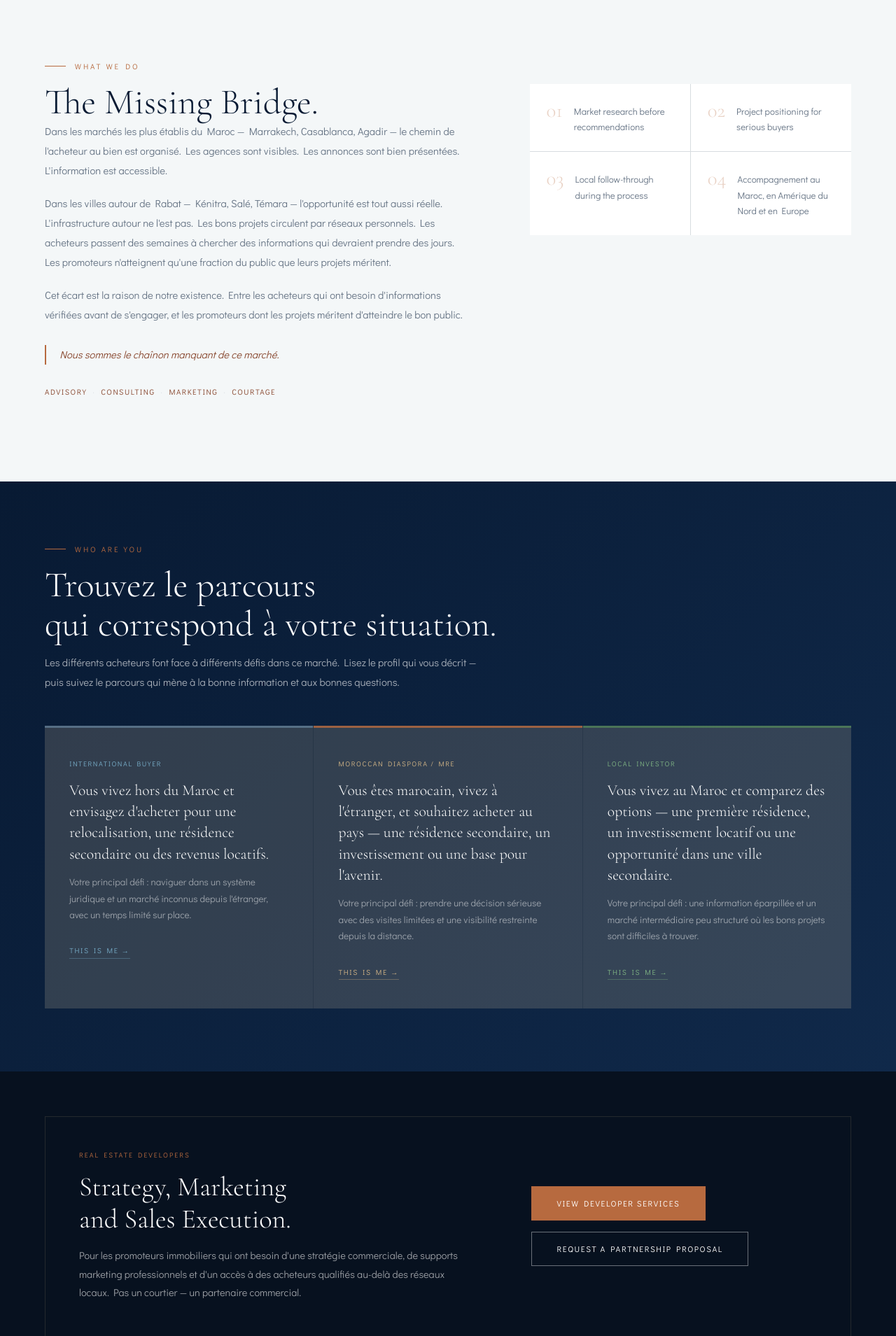
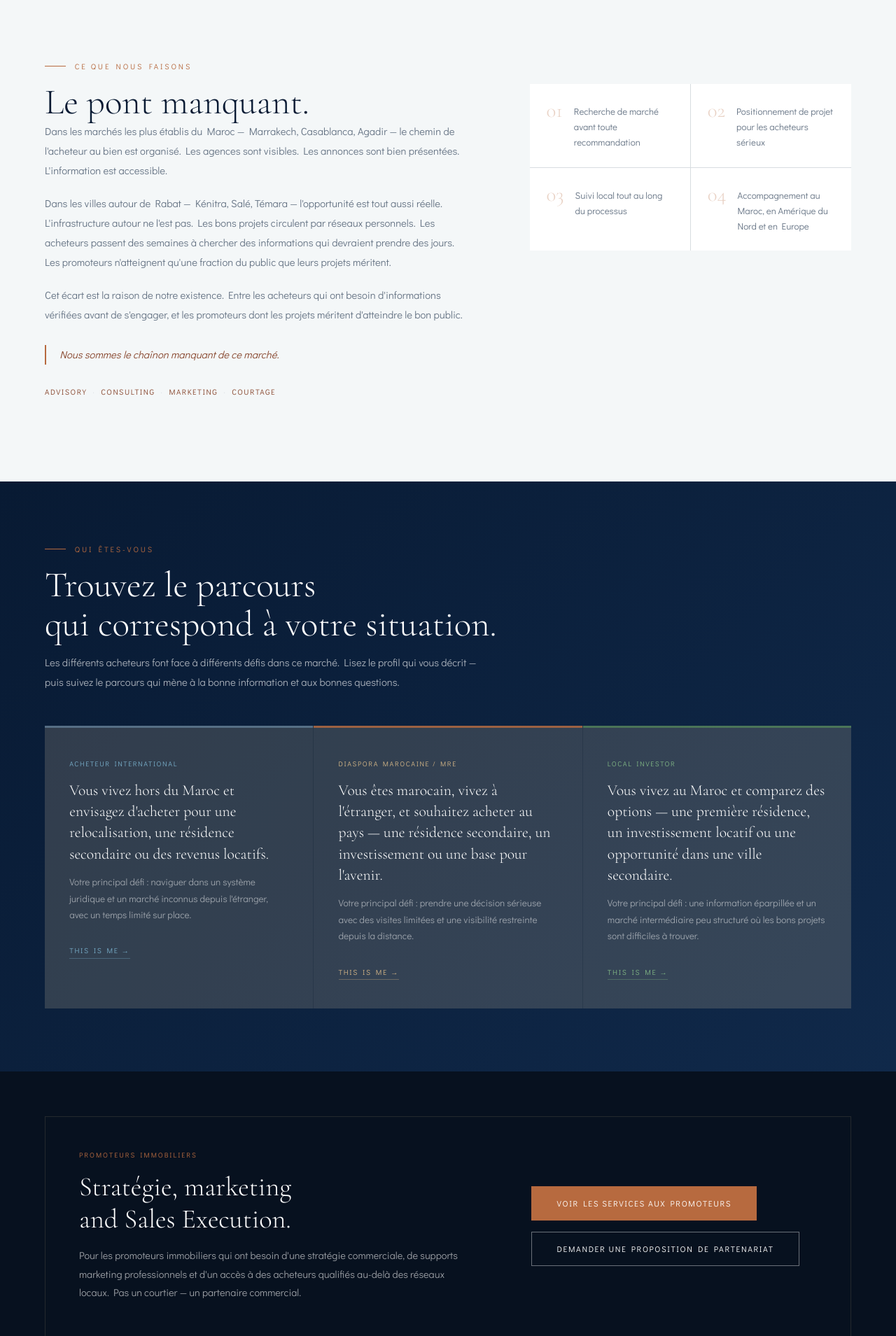
Before and after one commit to stouisse-cell/ri, a plain HTML site: page fr/index.html in a window 1280 px wide. Shown: the part 802-2711 px from the top of the page at 70% size. Drawn offline with nearby package versions, Linux system fonts and the light colour scheme.

Commit message:
Add files via upload

```diff
--- a/fr/index.html
+++ b/fr/index.html
@@ -7,7 +7,7 @@
 <meta name="description" content="Rahim International combines real estate advisory, market research, project strategy, marketing, and brokerage to help buyers and developers make better decisions in the Rabat-Salé-Kénitra market.">
 <link rel="canonical" href="https://rahiminternational.com/">
 <link rel="icon" type="image/png" href="../logo.png">
-<meta property="og:title" content="Rahim International | Morocco Real Estate Advisory &amp; Consulting">
+<meta property="og:title" content="Rahim International | Morocco Conseil immobilier &amp; consulting">
 <meta property="og:description" content="We bridge the distance. Real estate advisory for buyers and developers in the Rabat-Salé-Kénitra market.">
 <meta property="og:image" content="https://rahiminternational.com/elaf.jpg">
 <meta property="og:type" content="website">
@@ -473,9 +473,9 @@
     <li class="nav-dropdown">
       <button class="nav-dropdown-toggle" type="button" aria-haspopup="true">Guides d'achat</button>
       <div class="nav-dropdown-menu">
-        <a href="guides/index.html">Buying Guides Overview</a>
+        <a href="guides/index.html">Aperçu des guides d'achat</a>
         <a href="guides/buying-property-morocco.html">Acheter au Maroc</a>
-        <a href="guides/daam-sakani-guide.html">Daam Sakani Guide</a>
+        <a href="guides/daam-sakani-guide.html">Guide Daam Sakani</a>
         <a href="guides/kenitra-vs-rabat.html">Kénitra vs Rabat</a>
       </div>
     </li>
@@ -500,7 +500,7 @@
     <div class="hero-overlay" aria-hidden="true"></div>
     <div class="hero-pattern" aria-hidden="true"></div>
     <div class="hero-content">
-      <p class="hero-eyebrow">Real Estate Advisory &amp; Consulting</p>
+      <p class="hero-eyebrow">Conseil immobilier &amp; consulting</p>
       <h1 class="hero-title">Nous créons le lien.<br><em>Et vous guidons jusqu'à l'autre côté.</em></h1>
       <p class="hero-sub">Nous combinons conseil immobilier, recherche de marché, stratégie de projet, marketing et courtage pour aider les acheteurs et promoteurs à prendre de meilleures décisions dans la région Rabat-Salé-Kénitra.</p>
       <div class="hero-actions">
@@ -515,8 +515,8 @@
   <section class="problem-section" style="padding:var(--section-pad);" id="about">
     <div class="problem-split">
       <div>
-        <p class="section-eyebrow">What We Do</p>
-        <h2 class="section-title" style="color:var(--navy);">The Missing Bridge.</h2>
+        <p class="section-eyebrow">Ce que nous faisons</p>
+        <h2 class="section-title" style="color:var(--navy);">Le pont manquant.</h2>
         <p class="body-text">Dans les marchés les plus établis du Maroc — Marrakech, Casablanca, Agadir — le chemin de l'acheteur au bien est organisé. Les agences sont visibles. Les annonces sont bien présentées. L'information est accessible.</p>
         <p class="body-text">Dans les villes autour de Rabat — Kénitra, Salé, Témara — l'opportunité est tout aussi réelle. L'infrastructure autour ne l'est pas. Les bons projets circulent par réseaux personnels. Les acheteurs passent des semaines à chercher des informations qui devraient prendre des jours. Les promoteurs n'atteignent qu'une fraction du public que leurs projets méritent.</p>
         <p class="body-text">Cet écart est la raison de notre existence. Entre les acheteurs qui ont besoin d'informations vérifiées avant de s'engager, et les promoteurs dont les projets méritent d'atteindre le bon public.</p>
@@ -533,9 +533,9 @@
       </div>
       <div class="reveal">
         <div class="pillars-grid">
-          <div class="pillar-item"><div class="pillar-num">01</div><div class="pillar-text">Market research before recommendations</div></div>
-          <div class="pillar-item"><div class="pillar-num">02</div><div class="pillar-text">Project positioning for serious buyers</div></div>
-          <div class="pillar-item"><div class="pillar-num">03</div><div class="pillar-text">Local follow-through during the process</div></div>
+          <div class="pillar-item"><div class="pillar-num">01</div><div class="pillar-text">Recherche de marché avant toute recommandation</div></div>
+          <div class="pillar-item"><div class="pillar-num">02</div><div class="pillar-text">Positionnement de projet pour les acheteurs sérieux</div></div>
+          <div class="pillar-item"><div class="pillar-num">03</div><div class="pillar-text">Suivi local tout au long du processus</div></div>
           <div class="pillar-item"><div class="pillar-num">04</div><div class="pillar-text">Accompagnement au Maroc, en Amérique du Nord et en Europe</div></div>
         </div>
       </div>
@@ -544,20 +544,20 @@
 
   <!-- BUYER PROFILES -->
   <section class="paths-section" style="padding:var(--section-pad);" id="services">
-    <p class="section-eyebrow" style="color:var(--copper);">Who Are You</p>
+    <p class="section-eyebrow" style="color:var(--copper);">Qui êtes-vous</p>
     <h2 class="section-title" style="color:var(--white);">Trouvez le parcours<br>qui correspond à votre situation.</h2>
     <p style="font-size:.92rem;font-weight:300;line-height:1.9;color:rgba(255,255,255,.65);max-width:640px;margin-top:.8rem;">Les différents acheteurs font face à différents défis dans ce marché. Lisez le profil qui vous décrit — puis suivez le parcours qui mène à la bonne information et aux bonnes questions.</p>
 
     <!-- 3 buyer profile cards — clickable, go directly to buyer pages -->
     <div style="display:grid;grid-template-columns:repeat(3,1fr);gap:1px;background:rgba(210,180,134,.14);margin:3rem 0 0;">
       <a href="investors-international.html" style="background:rgba(255,255,255,.05);padding:2.8rem 2.2rem;text-decoration:none;display:block;border-top:3px solid rgba(110,143,171,.6);transition:background .3s;" onmouseover="this.style.background='rgba(255,255,255,.09)'" onmouseout="this.style.background='rgba(255,255,255,.05)'">
-        <p style="font-size:.62rem;font-weight:500;letter-spacing:.16em;text-transform:uppercase;color:rgba(130,190,220,.85);margin-bottom:1rem;">International Buyer</p>
+        <p style="font-size:.62rem;font-weight:500;letter-spacing:.16em;text-transform:uppercase;color:rgba(130,190,220,.85);margin-bottom:1rem;">Acheteur international</p>
         <h3 style="font-family:'Cormorant Garamond',serif;font-size:1.35rem;font-weight:300;color:var(--white);margin-bottom:.9rem;line-height:1.4;">Vous vivez hors du Maroc et envisagez d'acheter pour une relocalisation, une résidence secondaire ou des revenus locatifs.</h3>
         <p style="font-size:.84rem;font-weight:300;line-height:1.75;color:rgba(255,255,255,.52);margin-bottom:1.6rem;">Votre principal défi : naviguer dans un système juridique et un marché inconnus depuis l'étranger, avec un temps limité sur place.</p>
         <span style="font-size:.65rem;font-weight:500;letter-spacing:.16em;text-transform:uppercase;color:rgba(130,190,220,.85);border-bottom:1px solid rgba(130,190,220,.3);padding-bottom:.2rem;">This is me →</span>
       </a>
       <a href="investors-mre.html" style="background:rgba(255,255,255,.05);padding:2.8rem 2.2rem;text-decoration:none;display:block;border-top:3px solid rgba(183,106,63,.8);transition:background .3s;" onmouseover="this.style.background='rgba(255,255,255,.09)'" onmouseout="this.style.background='rgba(255,255,255,.05)'">
-        <p style="font-size:.62rem;font-weight:500;letter-spacing:.16em;text-transform:uppercase;color:var(--gold);margin-bottom:1rem;">Moroccan Diaspora / MRE</p>
+        <p style="font-size:.62rem;font-weight:500;letter-spacing:.16em;text-transform:uppercase;color:var(--gold);margin-bottom:1rem;">Diaspora marocaine / MRE</p>
         <h3 style="font-family:'Cormorant Garamond',serif;font-size:1.35rem;font-weight:300;color:var(--white);margin-bottom:.9rem;line-height:1.4;">Vous êtes marocain, vivez à l'étranger, et souhaitez acheter au pays — une résidence secondaire, un investissement ou une base pour l'avenir.</h3>
         <p style="font-size:.84rem;font-weight:300;line-height:1.75;color:rgba(255,255,255,.52);margin-bottom:1.6rem;">Votre principal défi : prendre une décision sérieuse avec des visites limitées et une visibilité restreinte depuis la distance.</p>
         <span style="font-size:.65rem;font-weight:500;letter-spacing:.16em;text-transform:uppercase;color:var(--gold);border-bottom:1px solid rgba(210,180,134,.35);padding-bottom:.2rem;">This is me →</span>
@@ -575,20 +575,20 @@
   <section style="background:var(--ink);padding:clamp(3rem,5vw,5rem) 5%;">
     <div style="display:grid;grid-template-columns:minmax(0,1fr) minmax(280px,.7fr);gap:4rem;align-items:center;border:1px solid rgba(210,180,134,.14);padding:3rem;">
       <div>
-        <p style="font-size:.62rem;font-weight:500;letter-spacing:.2em;text-transform:uppercase;color:var(--copper);margin-bottom:1rem;">Real Estate Developers</p>
-        <h2 style="font-family:'Cormorant Garamond',serif;font-size:clamp(1.8rem,3vw,2.8rem);font-weight:300;color:var(--white);margin-bottom:1rem;line-height:1.2;">Strategy, Marketing<br>and Sales Execution.</h2>
+        <p style="font-size:.62rem;font-weight:500;letter-spacing:.2em;text-transform:uppercase;color:var(--copper);margin-bottom:1rem;">Promoteurs immobiliers</p>
+        <h2 style="font-family:'Cormorant Garamond',serif;font-size:clamp(1.8rem,3vw,2.8rem);font-weight:300;color:var(--white);margin-bottom:1rem;line-height:1.2;">Stratégie, marketing<br>and Sales Execution.</h2>
         <p style="font-size:.9rem;font-weight:300;line-height:1.85;color:rgba(255,255,255,.6);max-width:560px;">Pour les promoteurs immobiliers qui ont besoin d'une stratégie commerciale, de supports marketing professionnels et d'un accès à des acheteurs qualifiés au-delà des réseaux locaux. Pas un courtier — un partenaire commercial.</p>
       </div>
       <div style="display:flex;flex-direction:column;gap:1rem;align-items:flex-start;">
-        <a href="services-developers.html" class="btn-gold">View Developer Services</a>
-        <a href="../index.html#contact" class="btn-outline-dark">Request a Partnership Proposal</a>
+        <a href="services-developers.html" class="btn-gold">Voir les services aux promoteurs</a>
+        <a href="../index.html#contact" class="btn-outline-dark">Demander une proposition de partenariat</a>
       </div>
     </div>
   </section>
 
   <!-- ELAF SKY VIEW -->
   <section class="elaf-section" style="padding:var(--section-pad);">
-    <p class="section-eyebrow">Current Opportunity</p>
+    <p class="section-eyebrow">Opportunité actuelle</p>
     <h2 class="section-title" style="color:var(--navy);">Elaf Sky View,<br>Centre Ville Kénitra.</h2>
     <p class="body-text" style="max-width:680px;">Un mandat actuel de Rahim International : 35 appartements haut de gamme au centre de Kénitra pour les acheteurs qui recherchent l'emplacement, la qualité de construction et une valeur supérieure à ce que les prix de Rabat permettent généralement.</p>
     <div class="elaf-grid">
@@ -608,7 +608,7 @@
             <button class="gallery-dot" type="button" aria-label="Photo 4"></button>
           </div>
           <div class="gallery-label">
-            <div class="gallery-location">Kénitra · City Centre</div>
+            <div class="gallery-location">Kénitra · Centre Ville</div>
             <div class="gallery-name">Elaf Sky View</div>
           </div>
         </div>
@@ -632,7 +632,7 @@
           <div class="elaf-stat"><div class="elaf-stat-num">6</div><div class="elaf-stat-label">Étages</div></div>
         </div>
         <div class="elaf-actions">
-          <a href="elaf-sky-view.html" class="btn-primary">View Full Project Page</a>
+          <a href="elaf-sky-view.html" class="btn-primary">Voir la page complète du projet</a>
           <a href="../elaf-sky-view-brochure.pdf" class="btn-outline" style="color:var(--navy);border-color:var(--border);" target="_blank" rel="noopener">View Brochure</a>
         </div>
       </div>
```
